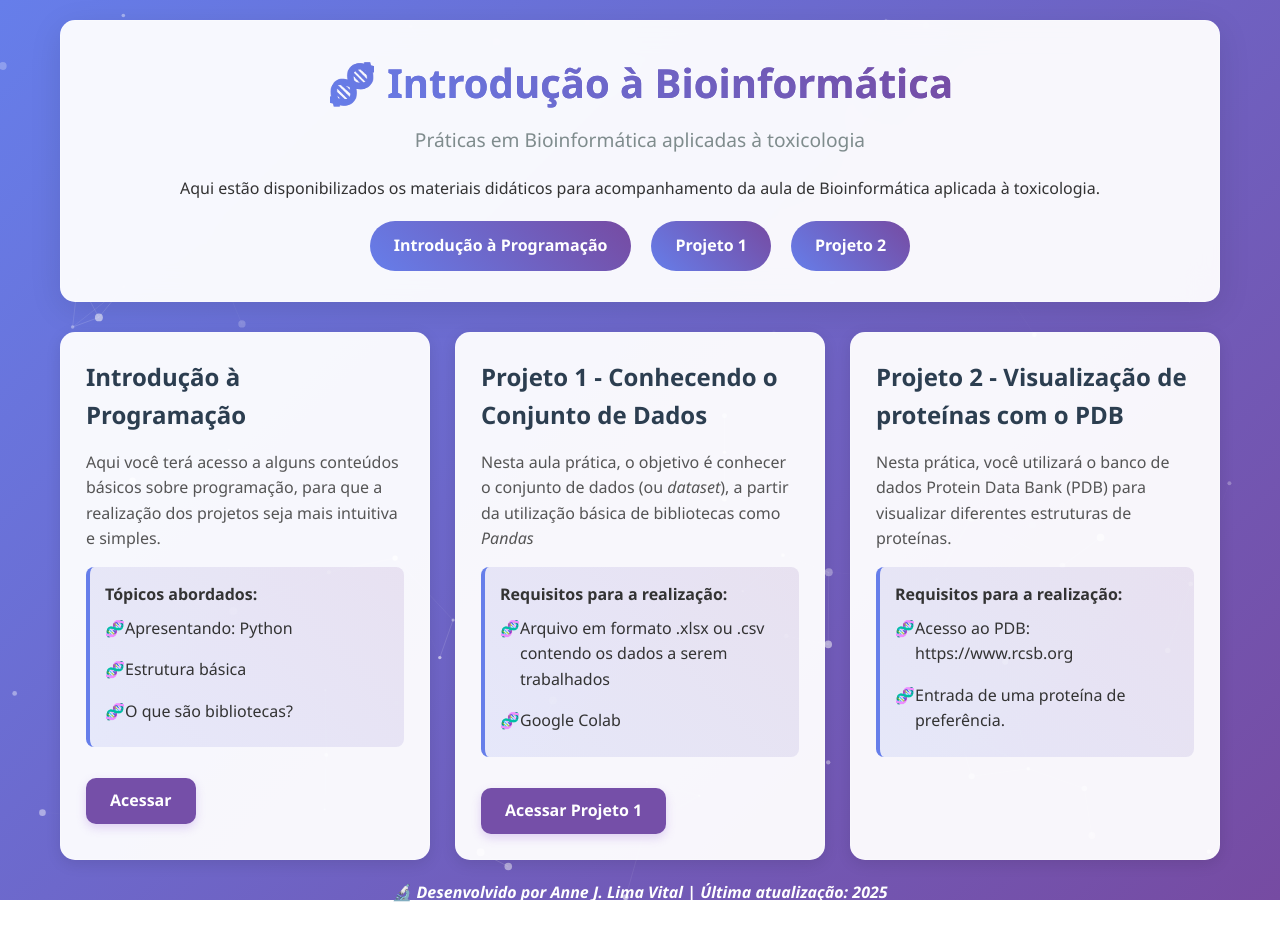
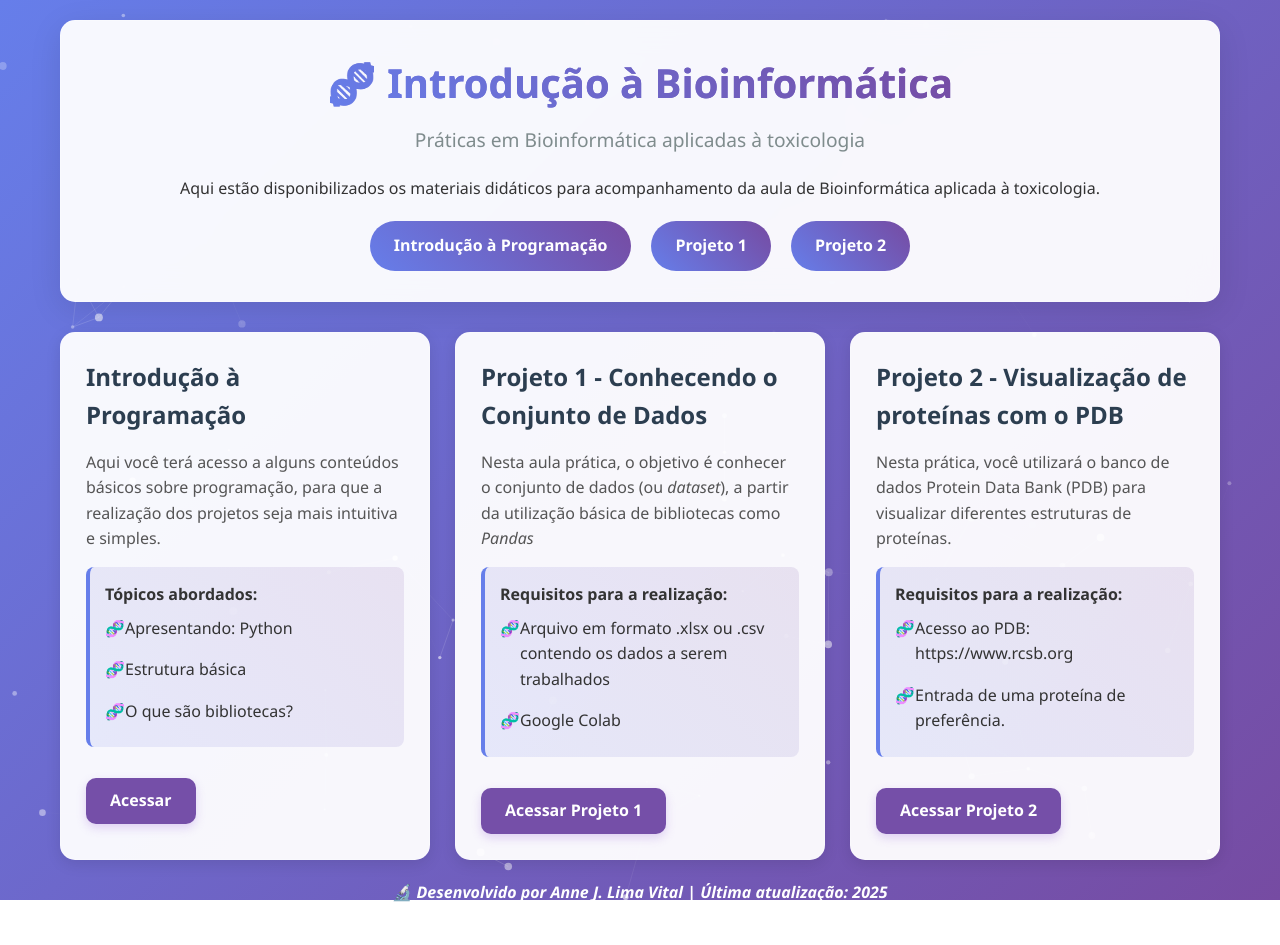
Before and after one commit to annejosiele/AJLV-Bioinformatics, a Jekyll site: the page built from index.html, in a window 1280 px wide. Built offline with Jekyll 4.4.1, drawn with Linux system fonts in a browser that asks for light colours.

Commit message:
Update index.html

```diff
--- a/index.html
+++ b/index.html
@@ -41,4 +41,5 @@ permalink: /
         <li>Entrada de uma proteína de preferência.</li>
       </ul>
     </div>
+    <a class="access-button" href="/AJLV-Bioinformatics/projeto2">Acessar Projeto 2</a>
   </div>
```
